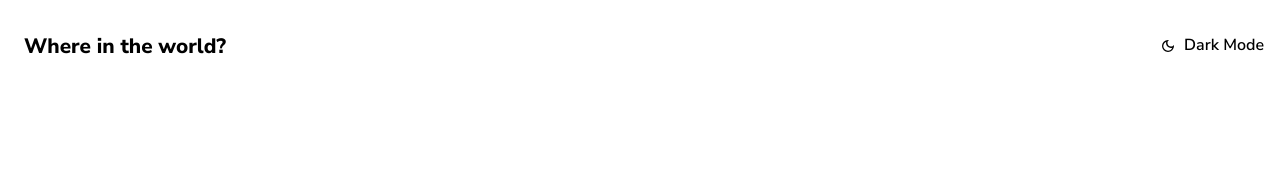
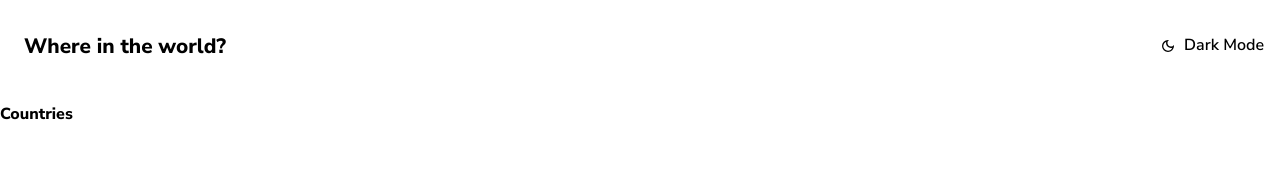
Before and after one commit to winstein27/countries, a React app: page / in a window 1280 px wide. Shown: the top 193 px of the page. Built offline with nearby package versions, Linux system fonts and the light colour scheme; the HTML template or start-up script is replaced by a standard one.

Commit message:
:construction: feat: countries list
Starting countries list components

```diff
--- a/src/Router.tsx
+++ b/src/Router.tsx
@@ -1,11 +1,13 @@
 import { createBrowserRouter } from "react-router-dom";
 
 import Root from "./pages/Root";
+import Countries from "./pages/Countries";
 
 const router = createBrowserRouter([
   {
     path: "/",
     element: <Root />,
+    children: [{ path: "/", element: <Countries /> }],
   },
 ]);
 
--- /dev/null
+++ b/src/components/Countries/CountriesList.tsx
@@ -0,0 +1,3 @@
+const CountriesList = () => {};
+
+export default CountriesList;
--- /dev/null
+++ b/src/pages/Countries.tsx
@@ -0,0 +1,5 @@
+const Countries = () => {
+  return <h1>Countries</h1>;
+};
+
+export default Countries;
--- a/src/pages/Root.tsx
+++ b/src/pages/Root.tsx
@@ -1,7 +1,14 @@
+import { Outlet } from "react-router-dom";
+
 import Header from "../components/Header";
 
 const Root = () => {
-  return <Header />;
+  return (
+    <>
+      <Header />
+      <Outlet />
+    </>
+  );
 };
 
 export default Root;
```
